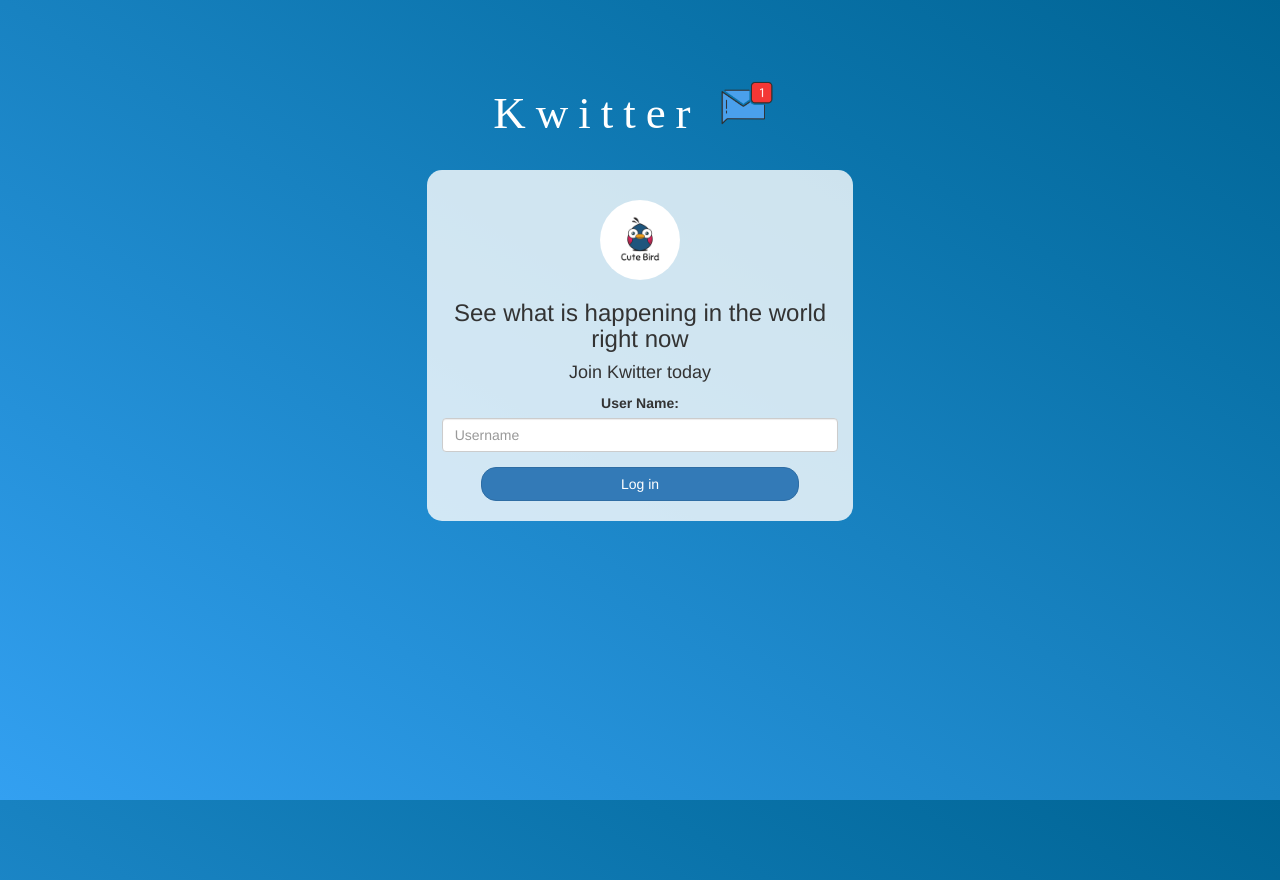
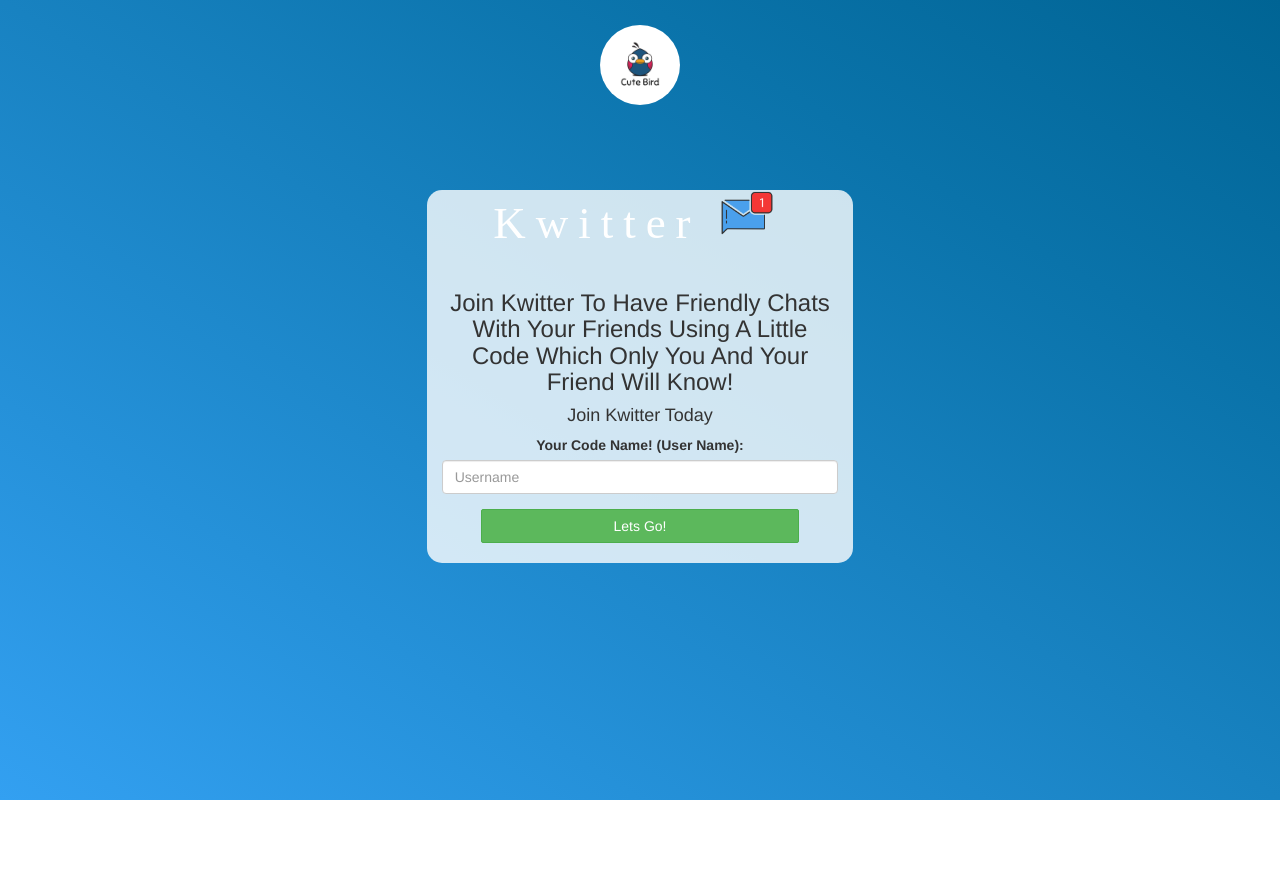
Before and after one commit to krishtheavenge/Kwitter, a plain HTML site: page index.html in a window 1280 px wide. After the commit the page ends 800 px from the top, so only its background shows below. Drawn offline with nearby package versions, Linux system fonts and the light colour scheme; a web font is replaced by a local one.

Commit message:
Add files via upload

```diff
--- a/index.html
+++ b/index.html
@@ -12,21 +12,23 @@
 <script src="kwitter.js"></script>
 </head>
 <body>
+	<sup><img style="text-align: center;" src="logo.png" id="logo" class="logo"></sup>
 <center>
-	<h1 class="header">
-		Kwitter	<sup>
-	<img src="m2.png">
-	</sup>
-</h1>
 	<div class="col-lg-4 col-md-6 col-sm-6 col-xs-11 login_div">
-	<img src="logo.png" class="logo">
-		<h3 >See what is happening in the world right now</h3>
-		<h4 >Join Kwitter today</h4>
+		<h1 class="header">
+			Kwitter	<sup>
+		<img src="m2.png">
+		</sup>
+	</h1>
+
+
+		<h3 class="text-capitalize">Join Kwitter To Have friendly chats with your friends using a little code which only you and your friend will know!</h3>
+		<h4 >Join Kwitter Today</h4>
 		<div class="form-group">
-		  <label >User Name:</label>
+		  <label >Your Code Name! (User Name):</label>
 			<input type="text" id="user_name" placeholder="Username" class="form-control">
 		</div>
-		<button id="login_button" onclick="adduser()" class="btn btn-primary">Log in</button>
+		<button id="login_button" onclick="adduser()" class="btn btn-success">Lets Go!</button>
 		<br><br>
 	</div>
 </center>
--- a/kwitter.js
+++ b/kwitter.js
@@ -1,4 +1,5 @@
 function adduser(){
     var user_name=document.getElementById("user_name").value;
     localStorage.setItem("user_name", user_name);
+    window.location="kwitter_room.html";
 }
--- a/style.css
+++ b/style.css
@@ -3,10 +3,15 @@ html, body
   height: 100%;
   margin: 0;
 }
+body#logo{
+	text-align: center;
+}
+
 
 body
 {
 background-image: linear-gradient(to right top, #33a0f1, #2591d9, #1882c1, #0a73aa, #006494);
+	text-align: center;
 }
 
 .header
@@ -30,7 +35,7 @@ background-image: linear-gradient(to right top, #33a0f1, #2591d9, #1882c1, #0a73
 
 #login_button
 {
-	width: 80%;border-radius: 15px;
+	width: 80%;border-radius: 2px;
 }
 
 .room_name
```
Also changed, not shown: kwitter_room.html (added, +23 -0 lines), kwitter_room.js (added), tick.png (added).
